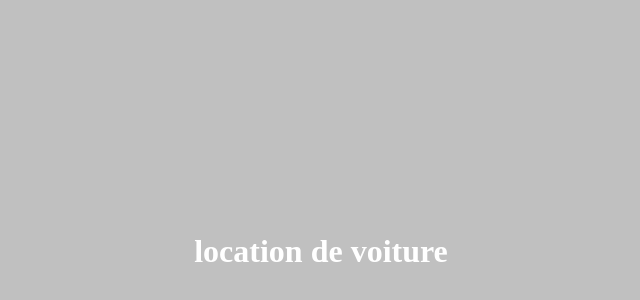
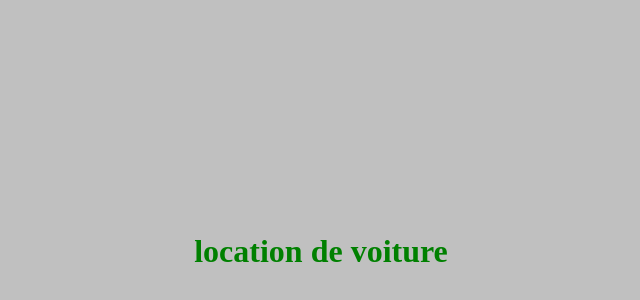
Before and after one commit to pacos02/locationVoiture, a plain HTML site: page index.html in a window 1280 px wide. Shown: the part 28-328 px from the top of the page, without its empty margins (319-959 px from the left). Drawn offline with Linux system fonts and the light colour scheme.

Commit message:
import project from git

```diff
--- a/index.html
+++ b/index.html
@@ -8,7 +8,7 @@
     </head>
 
     <body style="background-color:silver">
-        <h1 style="padding-top:20%; padding-bottom:20%; text-align:center; color:white">location de voiture</h1>
+        <h1 style="padding-top:20%; padding-bottom:20%; text-align:center; color:green;">location de voiture</h1>
 
 
     </body>
```
